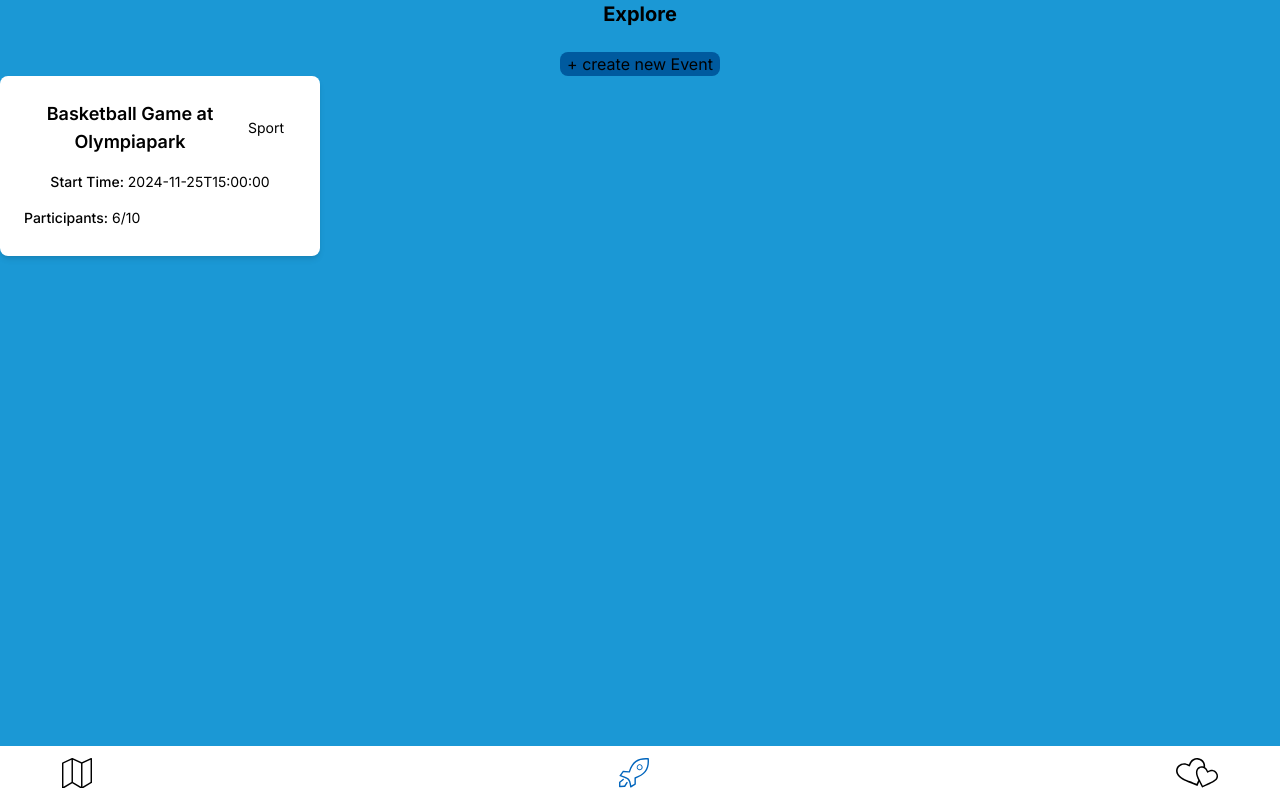
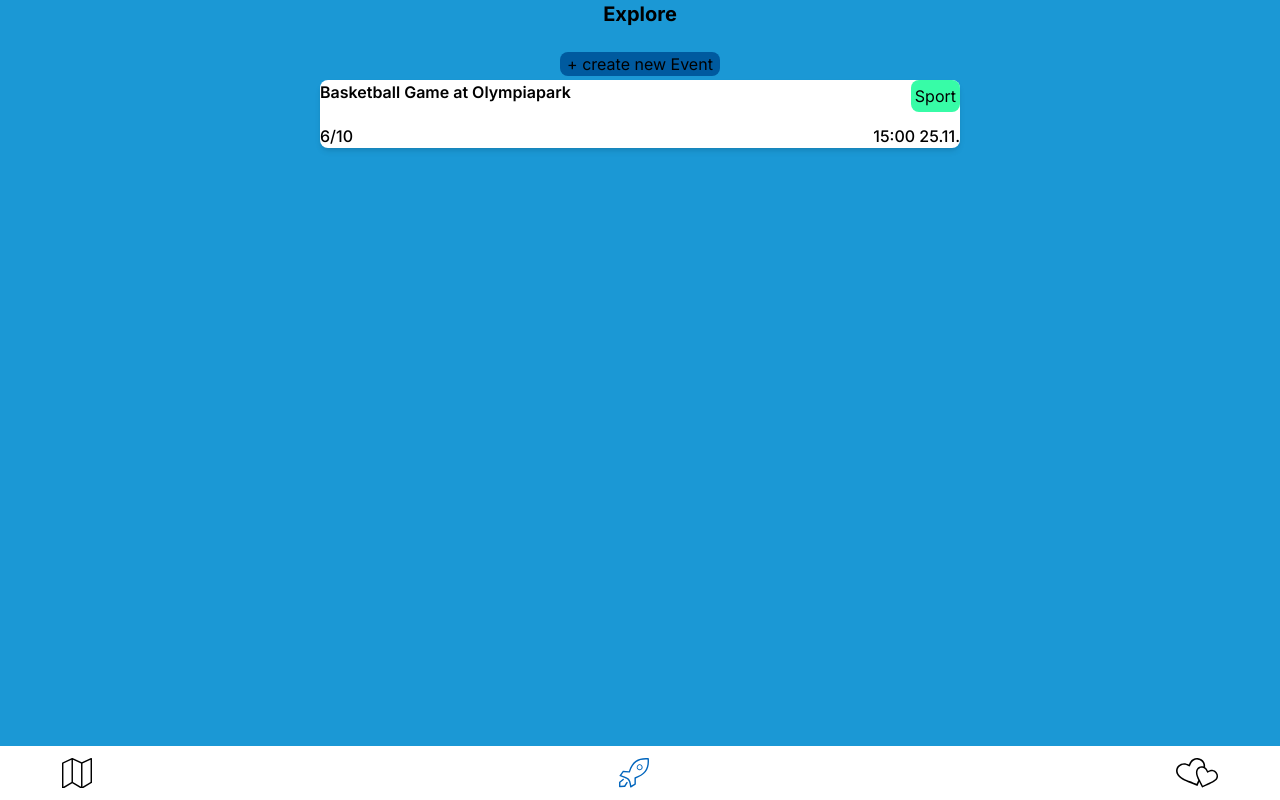
Before and after one commit to JI20/loop, a React (Vite) app: page /explore in a window 1280 px wide. Built offline with nearby package versions, Linux system fonts and the light colour scheme.

Commit message:
Adjusting EventCard-Design

```diff
--- a/src/components/explore/EventCard.tsx
+++ b/src/components/explore/EventCard.tsx
@@ -1,27 +1,20 @@
 
 function EventCard(props: any) {
     return (
-      <div className="w-1/4 bg-white rounded-lg shadow-md p-6 transform transition hover:scale-105 hover:shadow-xl">
-        <div className="flex justify-between items-center mb-4">
-          <h2 className="font-semibold text-lg text-gray-800">{props.name}</h2>
-          <span className="px-3 py-1 text-sm bg-green-200 text-green-800 rounded-full">
-            {props.category}
-          </span>
+      <div className="m-1 w-1/2 mx-auto bg-white rounded-lg shadow-md transform transition hover:scale-105 hover:shadow-xl">
+        <div className="flex justify-between mb-3">
+          <div className="w-1/2"><h2 className="font-semibold text-left text-md">{props.name}</h2></div>
+          <div className="bg-[#37fca7] rounded-lg p-1 ">{props.category}</div>
         </div>
-        <div className="mb-3">
-          <p className="text-sm text-gray-600">
-            <span className="font-medium text-gray-800">Start Time:</span> {props.start_time}
-          </p>
+        <div className="flex justify-between">
+        <div className="text-left font-medium">
+            {props.participants}/{props.max_number_of_participants}
         </div>
-        <div className="flex items-center justify-between">
-          <p className="text-gray-700 text-sm">
-            <span className="font-medium text-gray-800">Participants:</span> {props.participants}/{props.max_number_of_participants}
-          </p>
-          <button className="px-4 py-1 text-white bg-blue-500 rounded-full text-sm hover:bg-blue-600">
-            Join
-          </button>
+        <div className=" text-right font-medium">
+            {props.start_time}
         </div>
-      </div>
+        </div>
+        </div>
     );
   }
 
--- a/src/config/events.ts
+++ b/src/config/events.ts
@@ -24,7 +24,7 @@ export const events: UserEvent[] = [
       "A friendly game of basketball at the Olympiapark courts. All skill levels welcome!",
     category: "Sport",
     tags: ["basketball", "outdoor", "friendly"],
-    start_time: "2024-11-25T15:00:00",
+    start_time: "15:00 25.11.", //2024-11-25T15:00:00
     end_time: "2024-11-25T17:00:00",
     host: "John Doe",
     max_number_of_participants: 10,
--- a/src/pages/explore/Explore.tsx
+++ b/src/pages/explore/Explore.tsx
@@ -15,11 +15,9 @@ function Explore() {
             </button>
           </div>
           <div>
-            <div>
               {[events[0]].map((event) => (
                   <EventCard
                     name={event.name}
-                        description={event.description}
                     category={event.category}
                     start_time={event.start_time}
                     end_time={event.end_time}
@@ -29,7 +27,6 @@ function Explore() {
                 ))}
             </div>
           </div>
-        </div>
     );
   }
 
```
Lines whose indentation alone changed are shown as unchanged.
